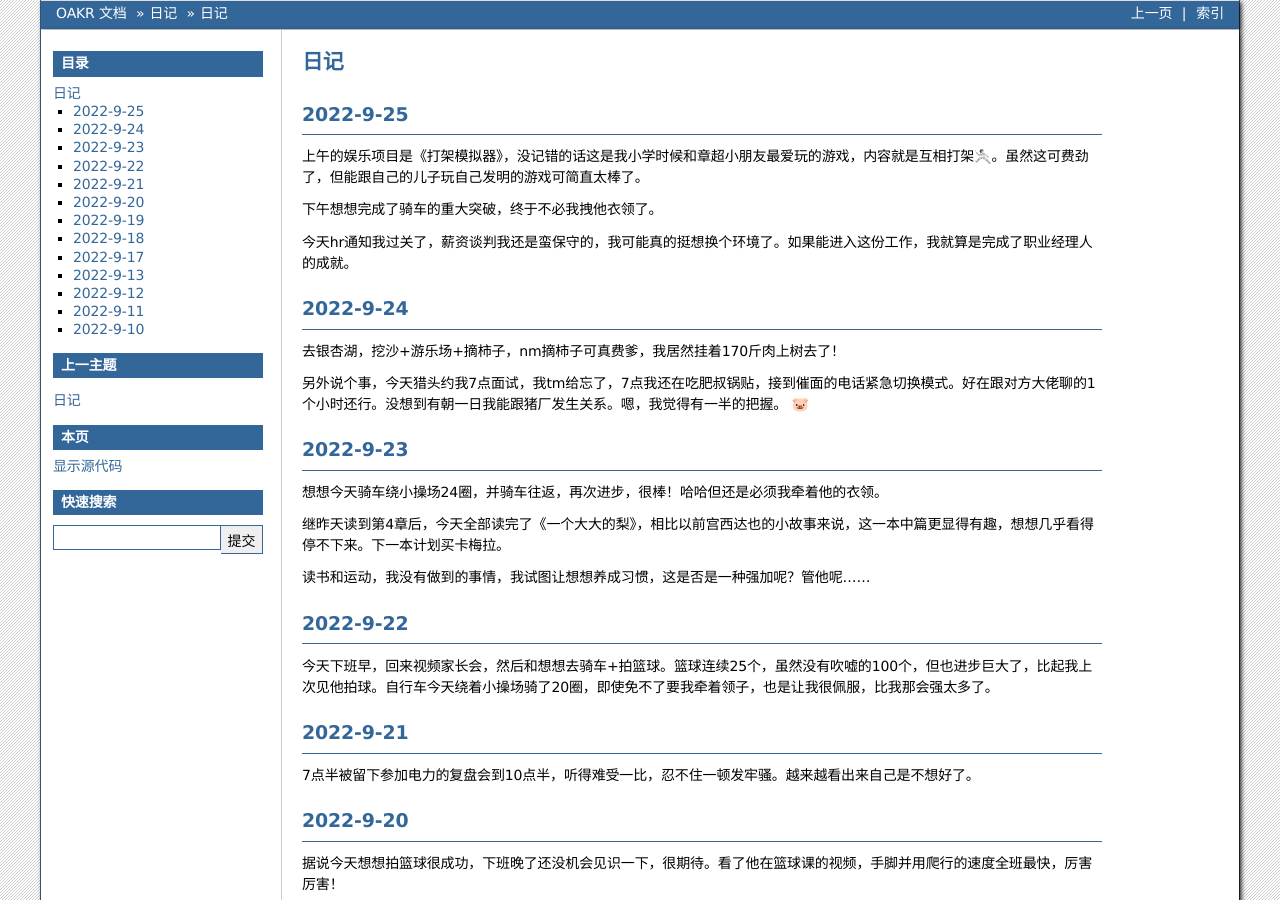
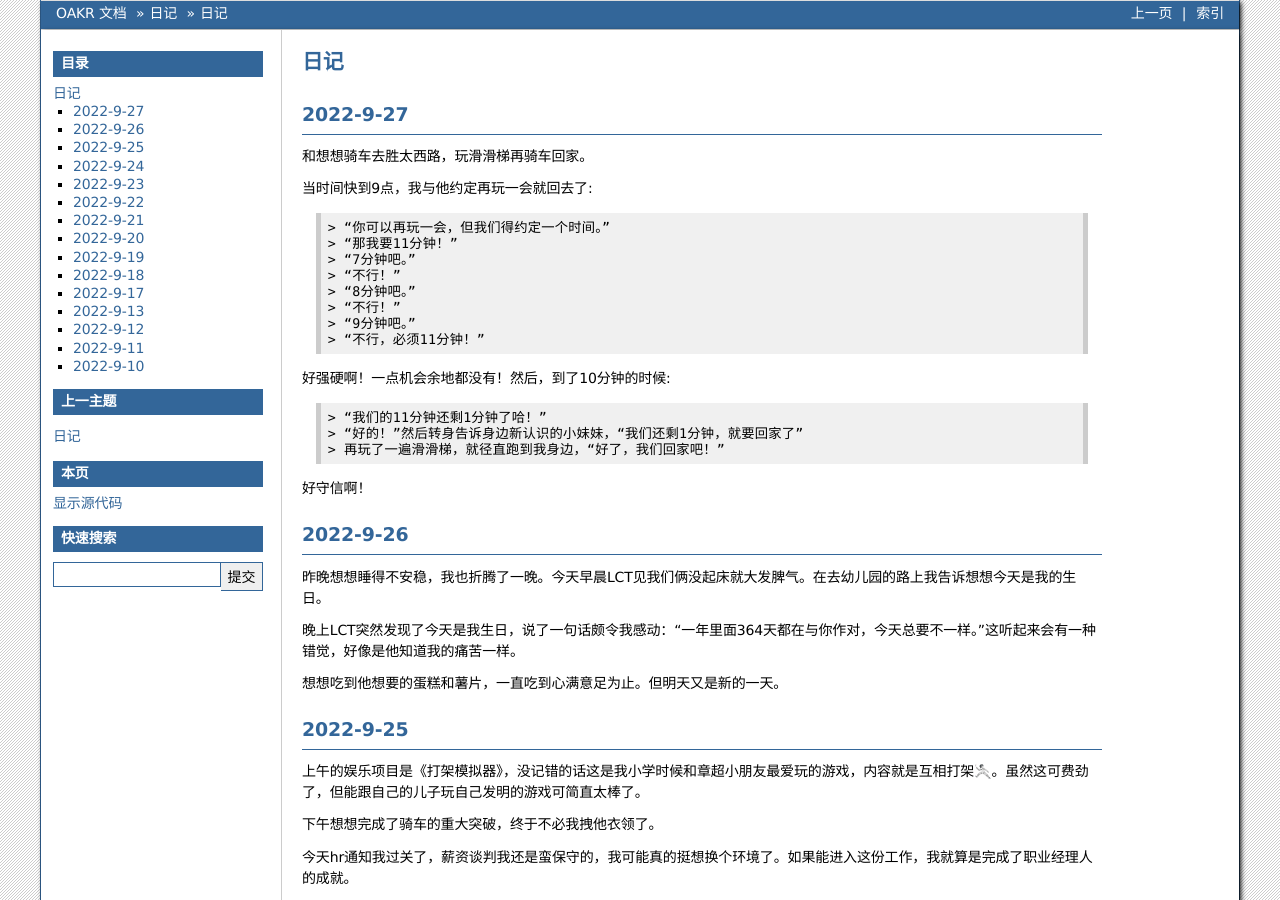
Before and after one commit to cruiurc/cruiurc.github.io, a Sphinx documentation site: the page built from source/diary/diary.rst, in a window 1280 px wide and 900 px high. Built offline with Sphinx 7.4.7, drawn with Linux system fonts in a browser that asks for light colours.

Commit message:
add diary 20220927

```diff
--- a/source/diary/diary.rst
+++ b/source/diary/diary.rst
@@ -1,5 +1,37 @@
 日记
 =======
+2022-9-27
+----------
+和想想骑车去胜太西路，玩滑滑梯再骑车回家。
+
+当时间快到9点，我与他约定再玩一会就回去了::
+
+> “你可以再玩一会，但我们得约定一个时间。”
+> “那我要11分钟！”
+> “7分钟吧。”
+> “不行！”
+> “8分钟吧。”
+> “不行！”
+> “9分钟吧。”
+> “不行，必须11分钟！”
+
+
+好强硬啊！一点机会余地都没有！然后，到了10分钟的时候::
+
+> “我们的11分钟还剩1分钟了哈！”
+> “好的！”然后转身告诉身边新认识的小妹妹，“我们还剩1分钟，就要回家了”
+> 再玩了一遍滑滑梯，就径直跑到我身边，“好了，我们回家吧！”
+
+好守信啊！
+
+2022-9-26
+----------
+昨晚想想睡得不安稳，我也折腾了一晚。今天早晨LCT见我们俩没起床就大发脾气。在去幼儿园的路上我告诉想想今天是我的生日。
+
+晚上LCT突然发现了今天是我生日，说了一句话颇令我感动：“一年里面364天都在与你作对，今天总要不一样。”这听起来会有一种错觉，好像是他知道我的痛苦一样。
+
+想想吃到他想要的蛋糕和薯片，一直吃到心满意足为止。但明天又是新的一天。
+
 2022-9-25
 ----------
 上午的娱乐项目是《打架模拟器》，没记错的话这是我小学时候和章超小朋友最爱玩的游戏，内容就是互相打架🤺。虽然这可费劲了，但能跟自己的儿子玩自己发明的游戏可简直太棒了。
```
